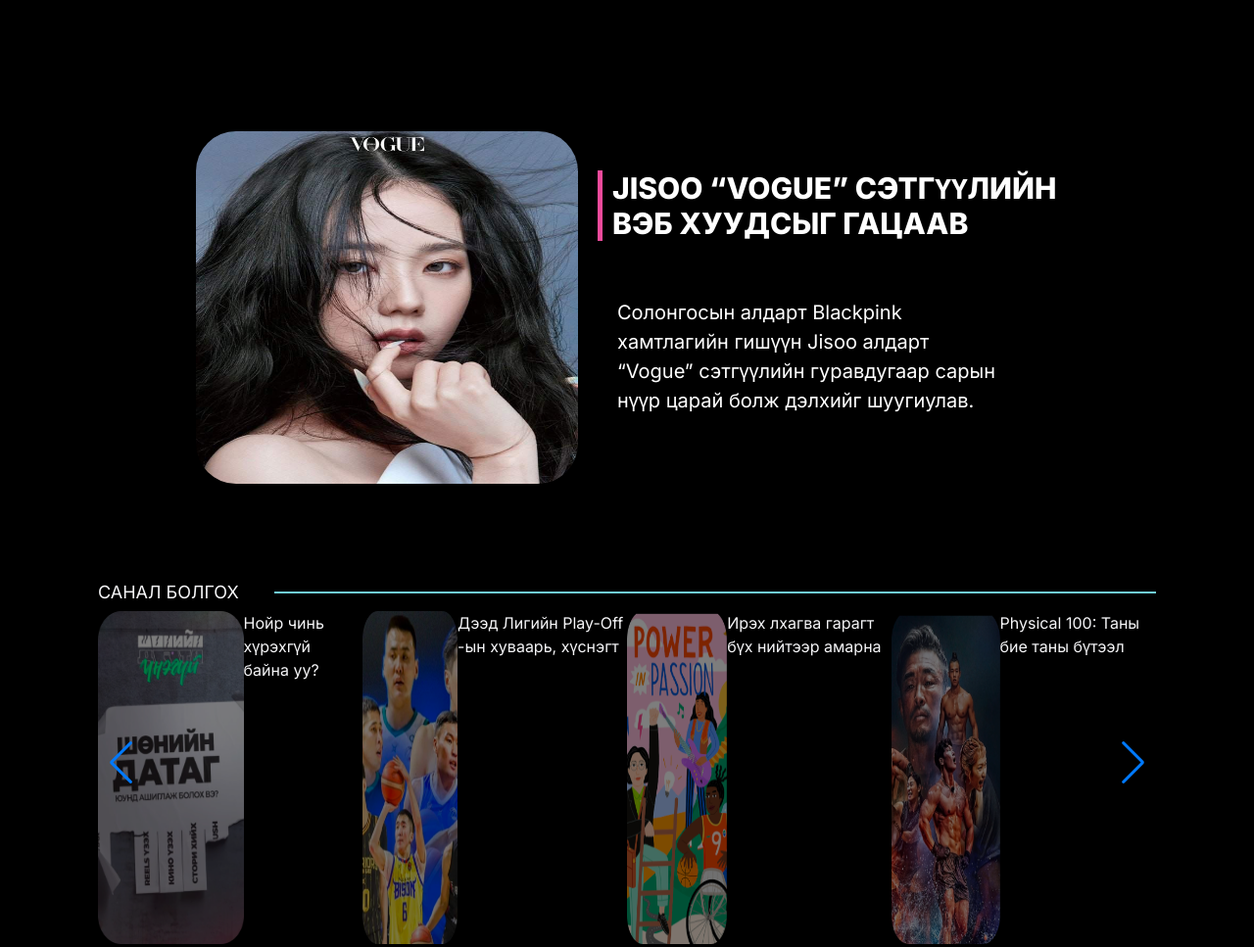
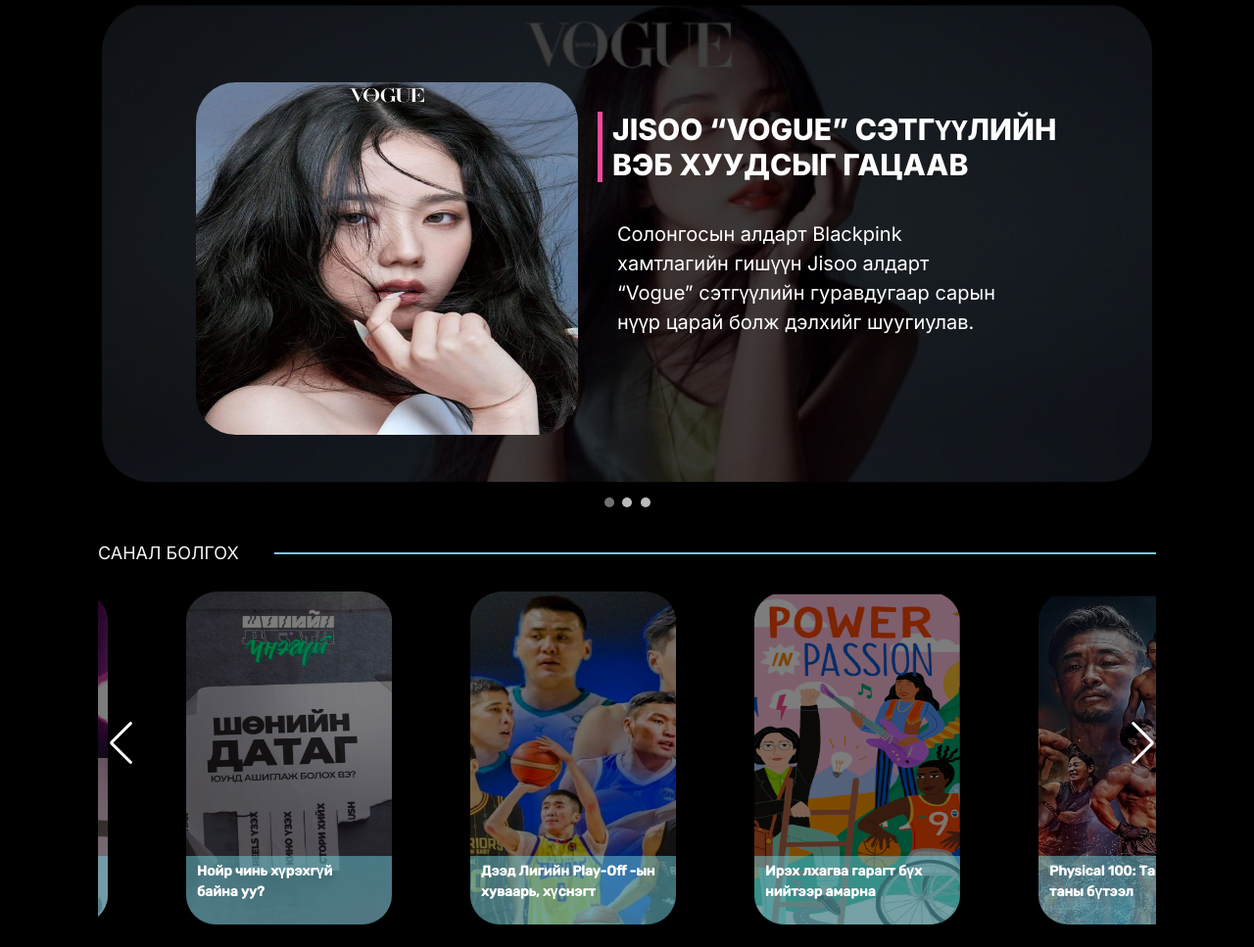
Before and after one commit to tselune/Yolo_mn, a plain HTML site: page index.html in a window 1280 px wide. Shown: the part 178-1145 px from the top of the page at 98% size. Drawn offline with nearby package versions, Linux system fonts and the light colour scheme.

Commit message:
animation нэмэв.

```diff
--- a/css/style.css
+++ b/css/style.css
@@ -1,8 +1,8 @@
 @import url('https://fonts.googleapis.com/css2?family=Inter:wght@400;800&family=Rubik:wght@400;500&display=swap');
 
 #yoloLogo {
-    width: 140px;
-    height: 50px;
+    width: 167px;
+    height: 56px;
 }
 
 .nav-link {
@@ -53,24 +53,13 @@
     font-size: 20px;
 }
 
-.news1::before {
-    margin-top: 60px;
-    background-image: url('../images/jisoo1.jpeg');
+.news1 {
+    position: relative;
+    display: flex;
     width: 1080px;
     height: 496px;
-    opacity: 25%;
-    content: "";
-    position: absolute;
-    background-repeat: no-repeat;
-    background-size: 100% 100%;
-    border-radius: 50px;
-}
-
-.news1 {
-    position: relative;
-    width: 100%;
-    height: 100%;
-    display: flex;
+    animation-name: fade;
+    animation-duration: 1.5s;
 }
 
 .news1 img {
@@ -78,15 +67,14 @@
     height: 360px;
     border-radius: 41px;
     margin-left: 100px;
-    margin-top: 130px;
+    margin-top: 80px;
     margin-right: 0px;
-    opacity: 100%;
 }
 
 .news1 h3 {
     color: white;
     position: absolute;
-    margin-top: 170px;
+    margin-top: 110px;
     width: 500px;
     font-size: 30px;
     font-weight: 800;
@@ -97,7 +85,6 @@
     border-left: 5px #EE4A9B solid;
 }
 
-
 .news1 p {
     font-size: 20px;
     font-weight: 400;
@@ -105,8 +92,56 @@
     position: absolute;
     width: 400px;
     right: 150px;
-    top: 300px;
+    top: 220px;
+}
 
+.dot {
+    cursor: pointer;
+    height: 10px;
+    width: 10px;
+    margin: 0 2px;
+    background-color: #bbb;
+    border-radius: 50%;
+    display: inline-block;
+    transition: #bbb 0.6s ease;
+}
+
+.active,
+.dot:hover {
+    background-color: #717171;
+}
+
+@keyframes fade {
+    0% {
+        opacity: 0.5
+    }
+
+    100% {
+        opacity: 1
+    }
+}
+
+#mainNews1 {
+    background-image: url('../images/jis1.webp');
+    background-repeat: no-repeat;
+    background-size: 100% 100%;
+}
+
+#mainNews2 {
+    background-image: url('../images/medee1.png');
+    background-repeat: no-repeat;
+    background-size: 100% 100%;
+}
+
+#mainNews3 {
+    background-image: url('../images/medee3.png');
+    background-repeat: no-repeat;
+    background-size: 100% 100%;
+}
+
+.slideNewsContainer {
+    margin: auto;
+    height: 550px;
 }
 
 h3 {
@@ -114,7 +149,7 @@
 }
 
 .suggested {
-    margin-top: 100px;
+    height: 480px;
 }
 
 .liner {
@@ -130,24 +165,35 @@
     float: left
 }
 
-.suggNews {
+/* .suggNews {
     margin-top: 80px;
     display: flex;
     position: absolute;
     justify-content: center;
-}
+    width: 1080px;
+} */
 
-.suggestedNews {
+/* .suggestedNews {
     width: 190px;
     height: 340px;
-    margin-left: 70px;
+    padding-left: 40px;
+    background-repeat: no-repeat;
+    background-size: 100% 100%;
+} */
+
+.swiper-slide{
+    width: 210px;
+    height: 340px;
+    background-repeat: no-repeat;
+    background-size: 100% 100%;
+    margin: 20px 10px;
 }
 
 #sNews1::before {
     background-image: url('../images/snew1.png');
     background-repeat: no-repeat;
     background-size: 100% 100%;
-    width: 190px;
+    width: 210px;
     height: 340px;
     opacity: 70%;
     content: "";
@@ -155,17 +201,37 @@
 
 #sNews1 {
     position: relative;
-    width: 100%;
+    width: 210px;
     height: 100%;
     display: flex;
 }
 
-.suggestedNews>p {
+/* .suggestedNews>p {
     background-color: rgba(111, 205, 219, 0.5);
     position: absolute;
     padding: 5px 11px;
     top: 270px;
     width: 190px;
+    height: 70px;
+    border-bottom-left-radius: 30px;
+    border-bottom-right-radius: 30px;
+    font-size: 14px;
+    font-weight: bold;
+    font-family: 'Rubik', sans-serif;
+    color: #FFFFFF;
+    text-align: left;
+} */
+.swiper-wrapper{
+    display: flex;
+    white-space: space-around;
+}
+
+.swiper-slide>p {
+    background-color: rgba(111, 205, 219, 0.5);
+    position: absolute;
+    padding: 5px 11px;
+    top: 270px;
+    width: 210px;
     height: 70px;
     border-bottom-left-radius: 30px;
     border-bottom-right-radius: 30px;
@@ -180,7 +246,7 @@
     background-image: url('../images/snews2.png');
     background-repeat: no-repeat;
     background-size: 100% 100%;
-    width: 190px;
+    width: 210px;
     height: 340px;
     opacity: 70%;
     content: "";
@@ -188,7 +254,7 @@
 
 #sNews2 {
     position: relative;
-    width: 100%;
+    width: 210px;
     height: 100%;
     display: flex;
 }
@@ -197,7 +263,7 @@
     background-image: url('../images/snews3.png');
     background-repeat: no-repeat;
     background-size: 100% 100%;
-    width: 190px;
+    width: 210px;
     height: 340px;
     opacity: 70%;
     content: "";
@@ -205,7 +271,7 @@
 
 #sNews3 {
     position: relative;
-    width: 100%;
+    width: 210px;
     height: 100%;
     display: flex;
 }
@@ -214,7 +280,7 @@
     background-image: url('../images/snews4.png');
     background-repeat: no-repeat;
     background-size: 100% 100%;
-    width: 190px;
+    width: 210px;
     height: 340px;
     opacity: 70%;
     content: "";
@@ -222,22 +288,56 @@
 
 #sNews4 {
     position: relative;
-    width: 100%;
+    width: 210px;
+    height: 100%;
+    display: flex;
+}
+
+#sNews5::before {
+    background-image: url('../images/snews5.png');
+    background-repeat: no-repeat;
+    background-size: 100% 100%;
+    width: 210px;
+    height: 340px;
+    opacity: 70%;
+    content: "";
+}
+
+#sNews5 {
+    position: relative;
+    width: 210px;
+    height: 100%;
+    display: flex;
+}
+
+#sNews6::before {
+    background-image: url('../images/snews6.png');
+    background-repeat: no-repeat;
+    background-size: 100% 100%;
+    width: 210px;
+    height: 340px;
+    opacity: 70%;
+    content: "";
+}
+
+#sNews6 {
+    position: relative;
+    width: 210px;
     height: 100%;
     display: flex;
 }
 
 .video {
-    margin-top: 600px;
+    height: 330px;
 }
 
 .famNews {
-    margin-top: 950px;
+    margin-top: 10px;
+    height: 330px;
 }
 
-
 .content-primary {
-    display: block;
+    /* display: block; */
 }
 
 .yoloVideo {
@@ -282,8 +382,8 @@
     justify-content: center;
 }
 
-.latestNews{
-    margin-top: 1300px;
+.latestNews {
+    margin-top: 20px;
 }
 
 .lateNews {
@@ -293,11 +393,11 @@
     padding: 30px;
 }
 
-.latestNews > .liner {
+.latestNews>.liner {
     width: 850px;
 }
 
-.lNews > img {
+.lNews>img {
     width: 280px;
     height: 210px;
     float: left;
@@ -333,3 +433,8 @@
     text-align: center;
     color: #8C858B;
 }
+
+.swiper-button-next, .swiper-button-prev {
+    color: #FFFFFF;
+    right: 0px;
+}
```
